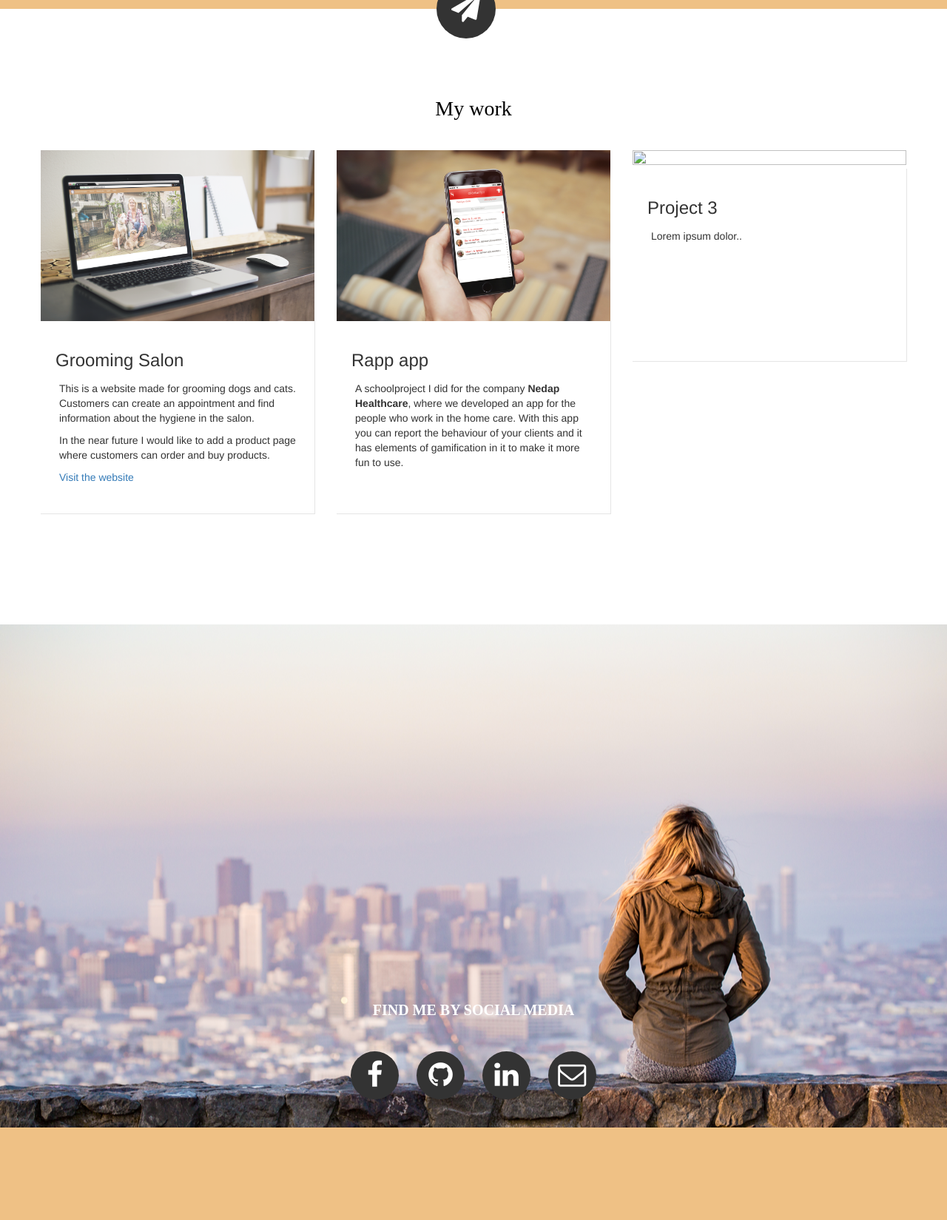
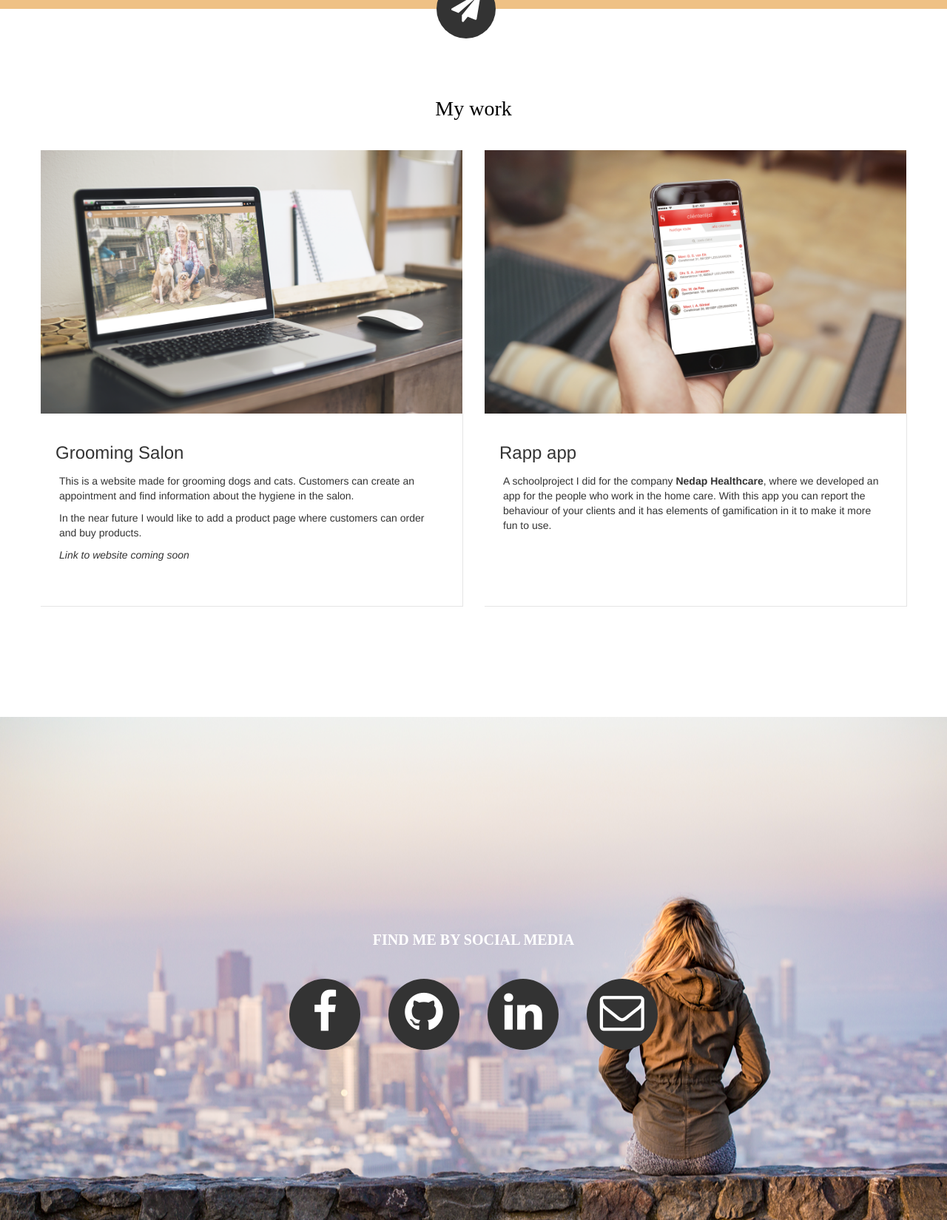
Before and after one commit to xCharlotte/portfolio, a Rails app: page / in a window 1280 px wide. Shown: the part 2800-4449 px from the top of the page at 74% size. Before the commit the page ends 4324 px from the top, so only its background shows below. Run offline with Rails 7, Linux system fonts and the light colour scheme; style sheets or scripts are compiled from the project's sources; some libraries are stand-ins or nearby versions; some web fonts are replaced.

Commit message:
Changed some css

```diff
--- a/app/assets/stylesheets/footer.scss
+++ b/app/assets/stylesheets/footer.scss
@@ -19,9 +19,9 @@
   h2 {
     font-family: Gujarati Sangam MN;
     color: #fff;
-    padding-top: 470px;
     padding-bottom: 5px;
     font-size: 20px;
+    margin-top: 270px;
   }
 }
 
@@ -31,24 +31,32 @@ footer {
     margin: 0;
       li {
         display: inline-block;
-        width: 65px;
-        height: 65px;
-        padding: 5px 0;
+        width: 90px;
+        height: 90px;
         border-radius: 50%;
         text-transform: uppercase;
         text-decoration: none;
-        font-size: 38px;
+        font-size: 60px;
         text-align: center;
-        margin-left: 10px;
-        margin-right: 10px;
+        margin-left: 20px;
+        margin-right: 20px;
         background: #333333;
+        box-shadow: 0 0 0 3px #333333;
       }
       a {
-        color: white;
+        color: #ffffff;
       }
       a:hover {
         text-decoration: none;
-        color: white;
+        color: #ffffff;
+      }
+      li:hover {
+        box-shadow: 0 0 0 3px #ffffff;
       }
   }
+
+  .container {
+    margin: 0 auto;
+    float: center;
+  }
 }
--- a/app/views/layouts/application.html.erb
+++ b/app/views/layouts/application.html.erb
@@ -12,7 +12,7 @@
 
   <body>
     <section class="hero">
-        <%= image_tag 'name-header.png', id: 'logo' %>
+        <%= image_tag 'charlotte.png', id: 'logo' %>
     </section>
 
     <%= yield %>
--- a/app/views/portfolio/index.html.erb
+++ b/app/views/portfolio/index.html.erb
@@ -7,7 +7,7 @@
           </div>
           <div class="col-sm-9">
             <h1><strong>Hi there!</strong></h1>
-              <p>My name is Charlotte Voskuilen and thank you for visiting my website.
+              <p>My name is Charlotte Voskuilen, thank you for visiting my website.
                 I'm currently a student at the NHL University of applied science in Leeuwarden
                 where I follow the minor The Next Web. Here I'm working with the programming language Ruby on Rails, Swift and PHP.</p>
 
@@ -85,7 +85,7 @@
       <div class="container">
         <h2>My work</h2>
         <div class="row">
-          <div class="col-sm-6 col-md-4">
+          <div class="col-sm-6 col-md-6">
             <div class="content-image">
               <%= image_tag 'trimsalon.png' %>
             </div>
@@ -94,11 +94,11 @@
               <p>This is a website made for grooming dogs and cats.
               Customers can create an appointment and find information about the hygiene in the salon.</p>
               <p>In the near future I would like to add a product page where customers can order and buy products.</p>
-              <p><%= link_to 'Visit the website', 'https://www.gooischtrimsalon.nl' %> </p>
+              <p><i>Link to website coming soon</i></p>
             </div>
           </div>
 
-          <div class="col-sm-6 col-md-4">
+          <div class="col-sm-6 col-md-6">
             <div class="content-image">
               <%= image_tag 'rappapp.png' %>
             </div>
@@ -110,16 +110,6 @@
               to make it more fun to use.</p>
             </div>
           </div>
-
-          <div class="col-sm-6 col-md-4">
-            <div class="content-image">
-              <%= image_tag '' %>
-            </div>
-            <div class="caption">
-              <h3>Project 3</h3>
-              <p>Lorem ipsum dolor..</p>
-            </div>
-          </div>
         </div>
       </div>
     </section>
```
Also changed, not shown: app/assets/stylesheets/portfolio.scss (+0 -11 lines), app/assets/images/charlotte.png (added).
